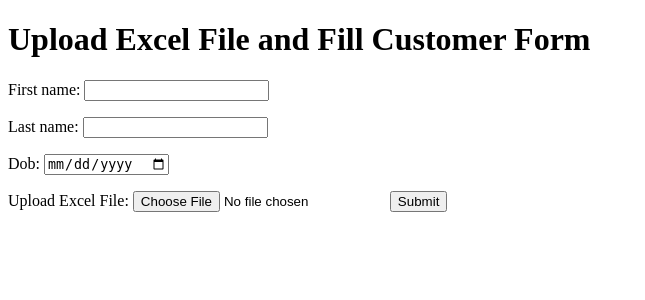
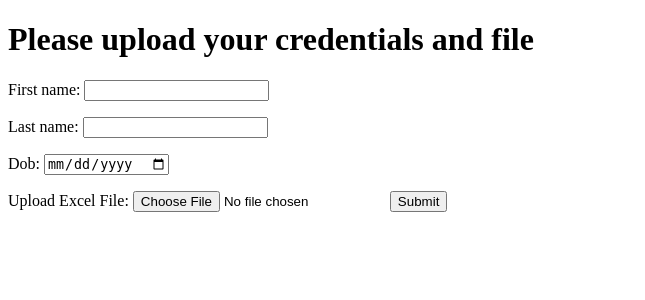
Before and after one commit to mpethamotaung/DataSciences, a Django app: template myproject/myapp/templates/index.html in a window 1280 px wide. Shown: the top 300 px of the page, without its empty margins (0-645 px from the left). Run offline with Django 3.2, Linux system fonts and the light colour scheme; the template is opened without the code that fills it: values that come from a table or form of the project are taken from there, others are empty; parts of the project's set-up code (start-up, migrations or seed data) failed here and were passed over.

Commit message:
mod index

```diff
--- a/myproject/myapp/templates/index.html
+++ b/myproject/myapp/templates/index.html
@@ -5,7 +5,7 @@
     <title>Index</title>
 </head>
 <body>
-    <h1>Upload Excel File and Fill Customer Form</h1>
+    <h1>Please upload your credentials and file</h1>
 
     <form method="post" enctype="multipart/form-data">
         {% csrf_token %}
```
